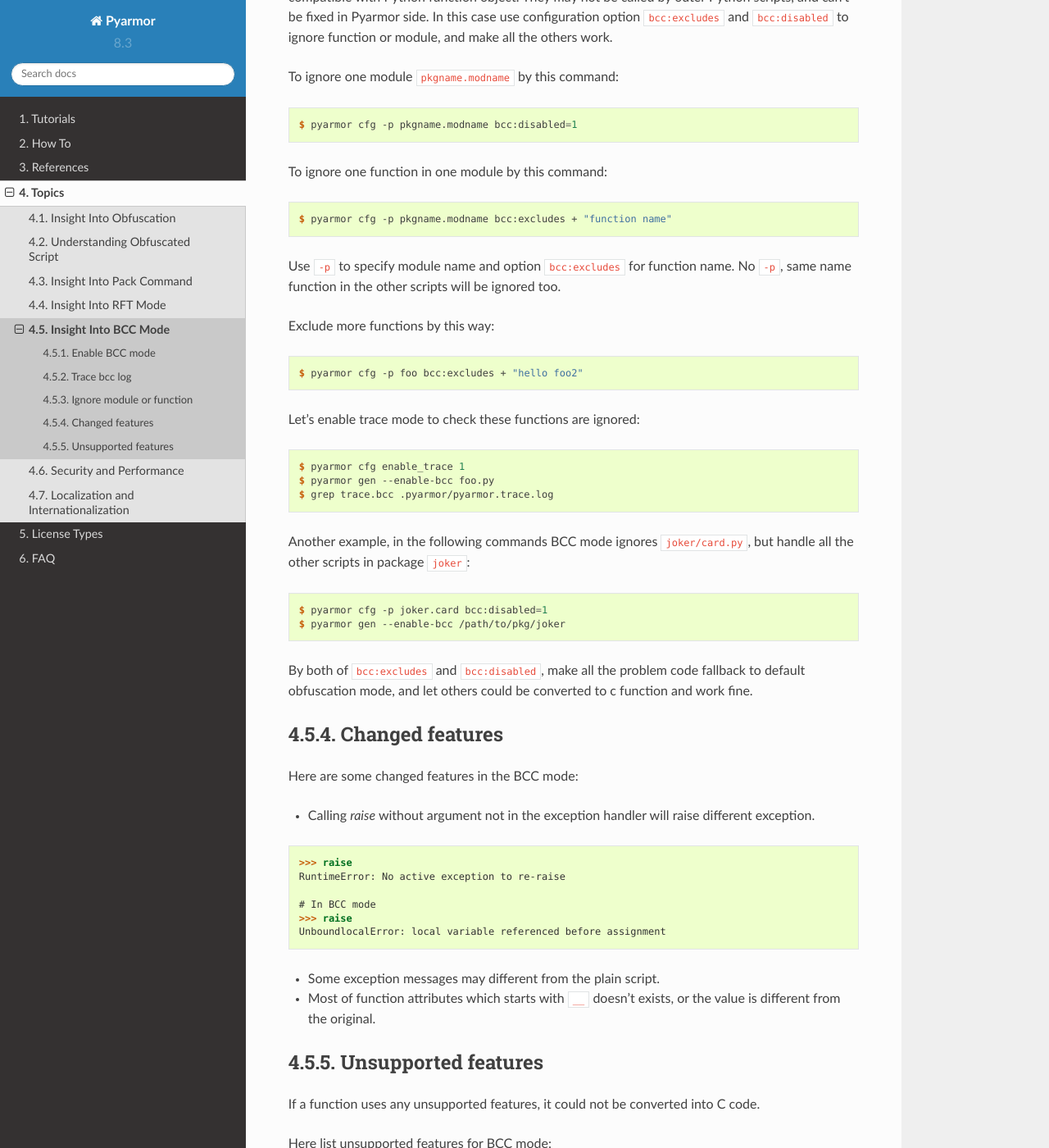
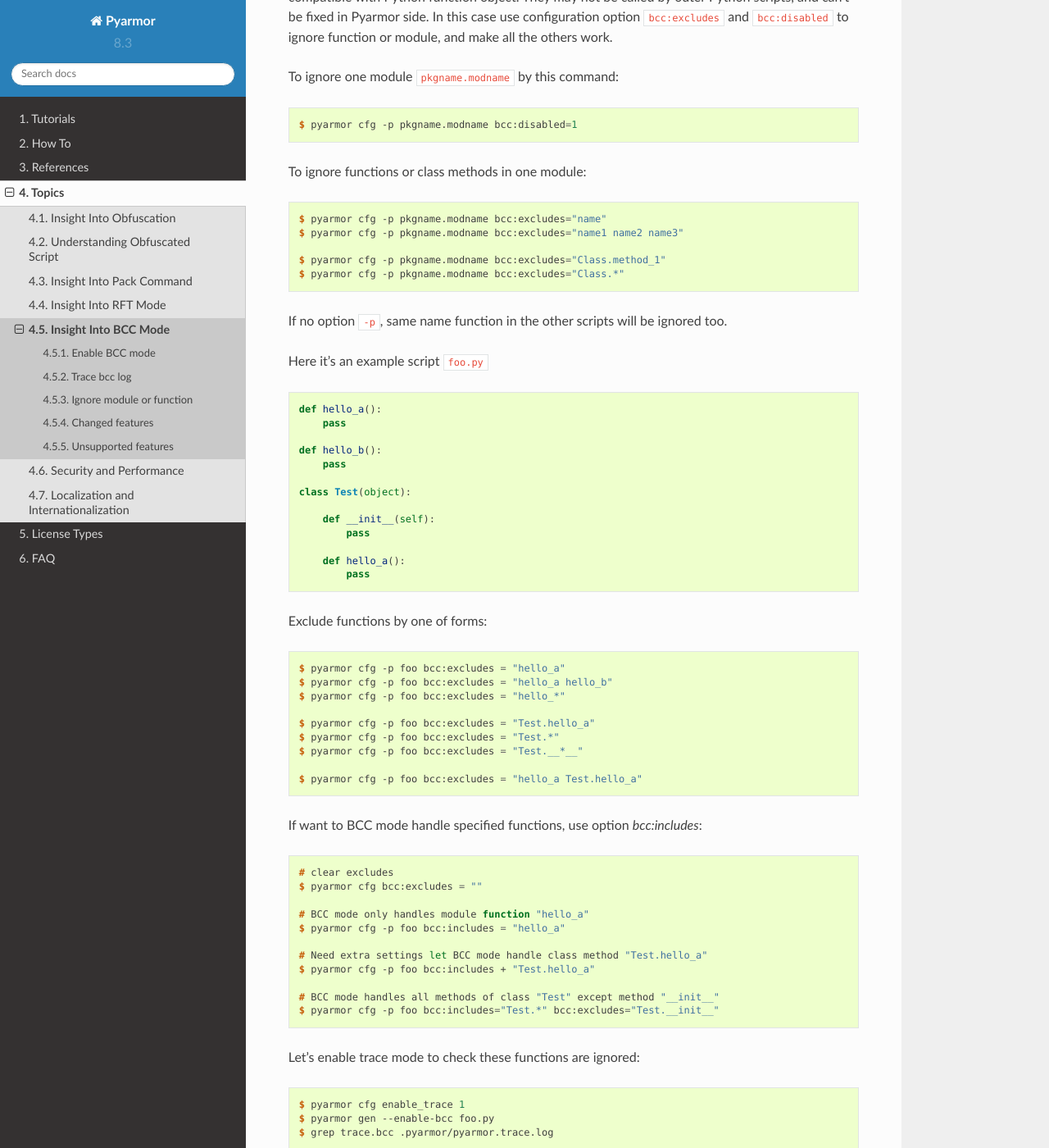
Before and after one commit to dashingsoft/pyarmor, a Sphinx documentation site: the page built from docs/topic/bccmode.rst, in a window 1280 px wide and 1400 px high, scrolled down 1299 px. Shown: the whole window at 82% size. Built offline with Sphinx 7.4.7 and the Read the Docs theme 2.0.0, drawn with Linux system fonts in a browser that asks for light colours; some of the changed text lies outside the part shown.

Commit message:
Refine doc about bcc filter

```diff
--- a/docs/topic/bccmode.rst
+++ b/docs/topic/bccmode.rst
@@ -52,15 +52,59 @@ To ignore one module ``pkgname.modname`` by this command::
 
     $ pyarmor cfg -p pkgname.modname bcc:disabled=1
 
-To ignore one function in one module by this command::
+To ignore functions or class methods in one module::
 
-    $ pyarmor cfg -p pkgname.modname bcc:excludes + "function name"
+    $ pyarmor cfg -p pkgname.modname bcc:excludes="name"
+    $ pyarmor cfg -p pkgname.modname bcc:excludes="name1 name2 name3"
 
-Use ``-p`` to specify module name and option ``bcc:excludes`` for function name. No ``-p``, same name function in the other scripts will be ignored too.
+    $ pyarmor cfg -p pkgname.modname bcc:excludes="Class.method_1"
+    $ pyarmor cfg -p pkgname.modname bcc:excludes="Class.*"
 
-Exclude more functions by this way::
+If no option ``-p``, same name function in the other scripts will be ignored too.
 
-    $ pyarmor cfg -p foo bcc:excludes + "hello foo2"
+Here it's an example script :file:`foo.py`
+
+.. code-block:: python
+
+    def hello_a():
+        pass
+
+    def hello_b():
+        pass
+
+    class Test(object):
+
+        def __init__(self):
+            pass
+
+        def hello_a():
+            pass
+
+Exclude functions by one of forms::
+
+    $ pyarmor cfg -p foo bcc:excludes = "hello_a"
+    $ pyarmor cfg -p foo bcc:excludes = "hello_a hello_b"
+    $ pyarmor cfg -p foo bcc:excludes = "hello_*"
+
+    $ pyarmor cfg -p foo bcc:excludes = "Test.hello_a"
+    $ pyarmor cfg -p foo bcc:excludes = "Test.*"
+    $ pyarmor cfg -p foo bcc:excludes = "Test.__*__"
+
+    $ pyarmor cfg -p foo bcc:excludes = "hello_a Test.hello_a"
+
+If want to BCC mode handle specified functions, use option `bcc:includes`::
+
+    # clear excludes
+    $ pyarmor cfg bcc:excludes = ""
+
+    # BCC mode only handles module function "hello_a"
+    $ pyarmor cfg -p foo bcc:includes = "hello_a"
+
+    # Need extra settings let BCC mode handle class method "Test.hello_a"
+    $ pyarmor cfg -p foo bcc:includes + "Test.hello_a"
+
+    # BCC mode handles all methods of class "Test" except method "__init__"
+    $ pyarmor cfg -p foo bcc:includes="Test.*" bcc:excludes="Test.__init__"
 
 Let's enable trace mode to check these functions are ignored::
 
@@ -73,7 +117,51 @@ Another example, in the following commands BCC mode ignores ``joker/card.py``, b
     $ pyarmor cfg -p joker.card bcc:disabled=1
     $ pyarmor gen --enable-bcc /path/to/pkg/joker
 
-By both of ``bcc:excludes`` and ``bcc:disabled``, make all the problem code fallback to default obfuscation mode, and let others could be converted to c function and work fine.
+Both `bcc:includes` and `bcc:excludes` only work on top function and class method, they can't be used to filter nest function and methods of nest class.
+
+For example,
+
+.. code-block:: python
+
+    def hello():
+
+        def wrap():
+            pass
+
+        class Test:
+
+            def __init__(self):
+                pass
+
+The nest function ``wrap`` and nest class ``Test`` can't be ignored by the following commands::
+
+    pyarmor cfg bcc:excludes = "wrap hello.wrap Test.__init__ hello.Test.__init__"
+
+The only solution is to ignore top function ``hello``::
+
+    pyarmor cfg bcc:excludes = hello
+
+.. versionadded:: 8.3.4
+
+   The option `bcc:include`.
+
+.. versionchanged:: 8.3.4
+
+   The option `bcc:excludes`, in previous version::
+
+       # Exclude module function "hello_a" and any method "hello_a"
+       pyarmor cfg bcc:excludes="hello_a"
+
+       # It doesn't work if there is class name in filter
+       pyarmor cfg bcc:excludes="Myclass.hello_a"
+
+   Now::
+
+       # Exclude module function "hello_a" and method "hello_a" in any class
+       pyarmor cfg bcc:excludes="hello_a *.hello_a"
+
+       # It works to ignore one method "Myclass.hello_a"
+       pyarmor cfg bcc:excludes="Myclass.hello_a"
 
 Changed features
 ================
```
